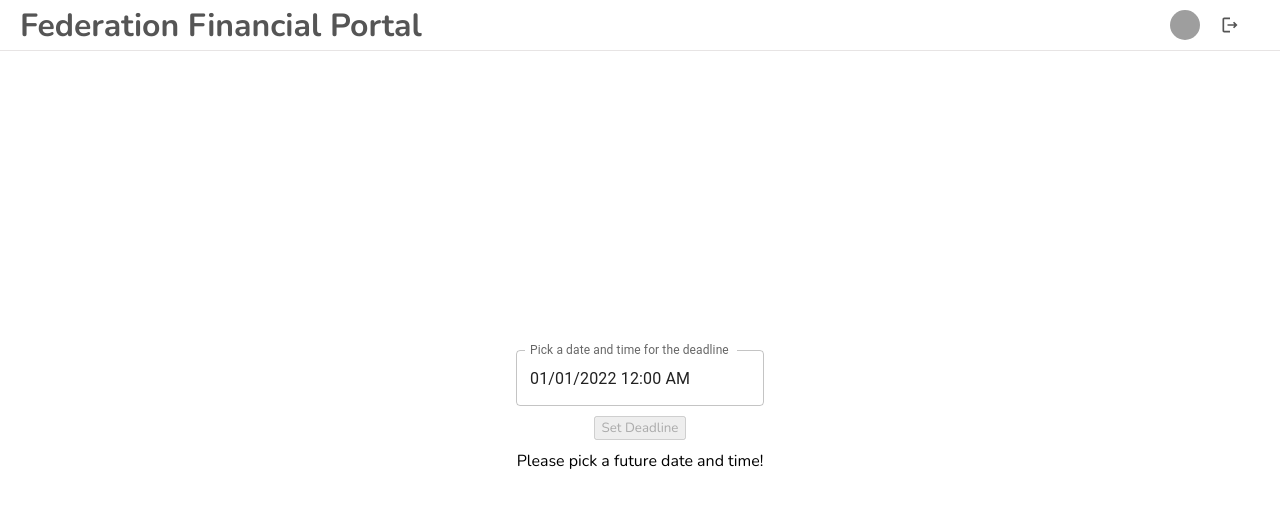
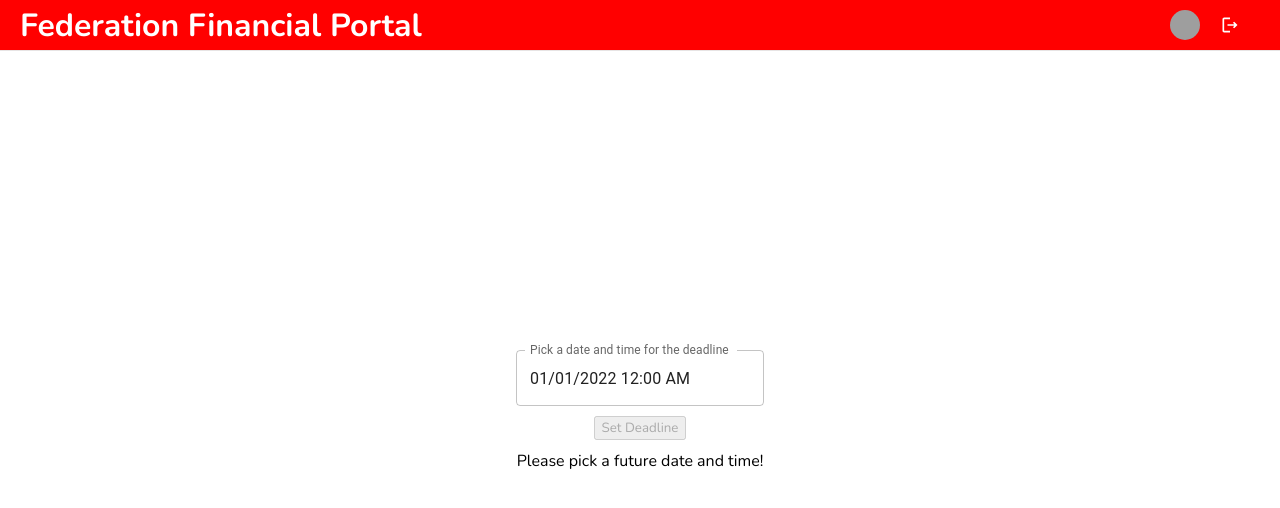
Before and after one commit to SU-CS308-22FA/Team-36, a React (Create React App) app: page /deadlinesfed in a window 1280 px wide. Shown: the top 508 px of the page. Built offline with nearby package versions, Linux system fonts and the light colour scheme; grey boxes are pictures that could not be loaded.

Commit message:
Just minor color changes added only one line in the navbar and the sidebar of each page

```diff
--- a/src/components/clubSidebar/sidebar.scss
+++ b/src/components/clubSidebar/sidebar.scss
@@ -9,6 +9,7 @@
     display: flex;
     align-items: center;
     justify-content: center;
+    background-color: red;
 
     .logo {
       font-size: 20px;
--- a/src/components/fedSidebar/sidebar.scss
+++ b/src/components/fedSidebar/sidebar.scss
@@ -9,6 +9,7 @@
     display: flex;
     align-items: center;
     justify-content: center;
+    background-color: red;
 
     .logo {
       font-size: 20px;
--- a/src/components/navbar/navbar.scss
+++ b/src/components/navbar/navbar.scss
@@ -5,7 +5,8 @@
   align-items: center;
   // justify-content: right;
   font-size: 14px;
-  color: #555;
+  color: white;
+  background-color: red;
 
   .wrapper {
     width: 100%;
--- a/src/components/playerSidebar/sidebar.scss
+++ b/src/components/playerSidebar/sidebar.scss
@@ -9,6 +9,7 @@
     display: flex;
     align-items: center;
     justify-content: center;
+    background-color: red;
 
     .logo {
       font-size: 20px;
```
